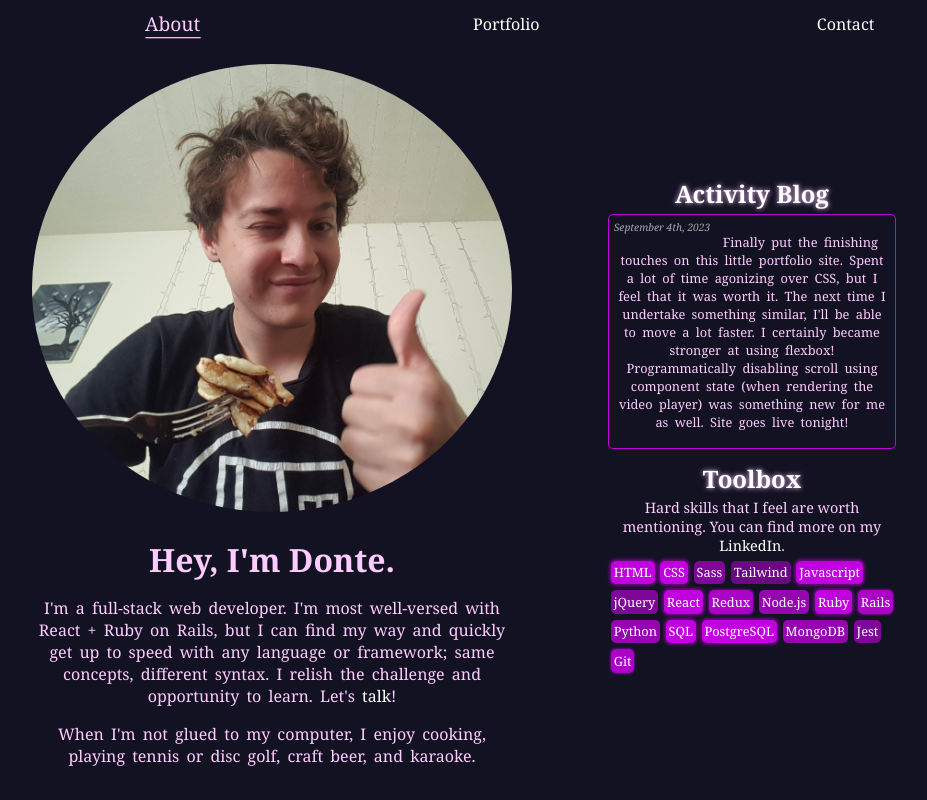
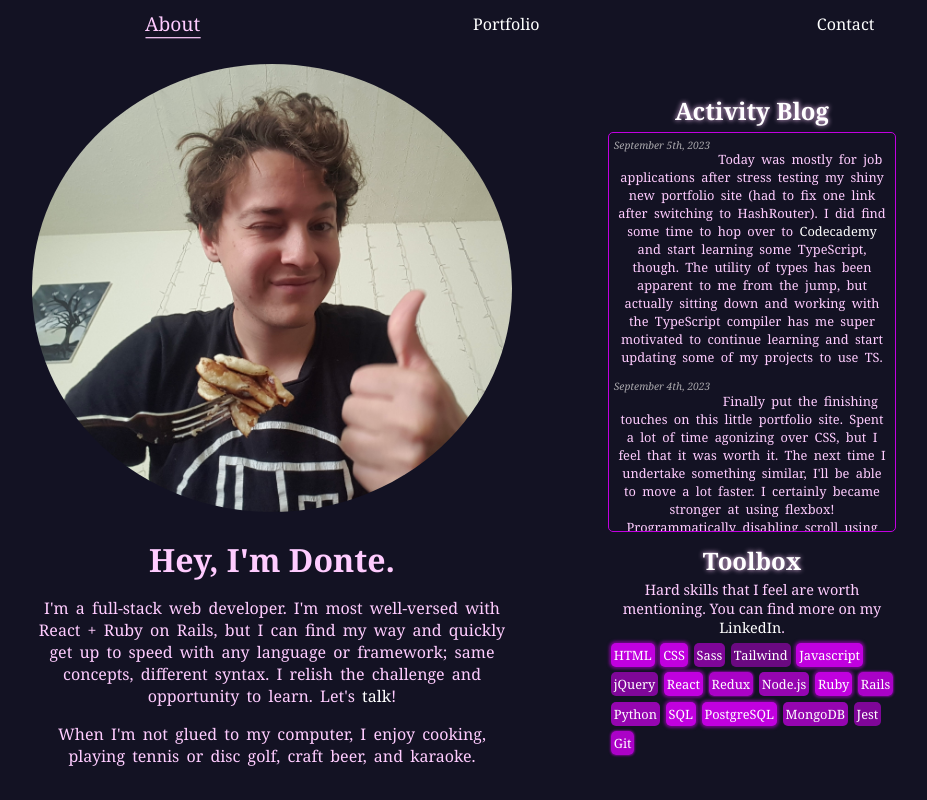
Before and after one commit to dawnteigh/dawnteigh.github.io, a React (Create React App) app: page /#/ in a window 1280 px wide. Shown: the whole page, without its empty margins (128-1055 px from the left). Built offline with nearby package versions, Linux system fonts and the light colour scheme.

Commit message:
9/5 entry; update Activity to parse link elements

```diff
--- a/src/components/Activity.js
+++ b/src/components/Activity.js
@@ -1,10 +1,11 @@
 import React from 'react'
+import parse from 'html-react-parser'
 
 const Activity = ({ activity }) => {
   return (
     <div className='activity'>
       <span className='date'>{activity.date}</span>
-      <p>{activity.entry}</p>
+      <p>{parse(activity.entry)}</p>
     </div>
   )
 }
--- a/src/data/activity.js
+++ b/src/data/activity.js
@@ -1,6 +1,10 @@
 export const activity = [
+  {
+    date: 'September 5th, 2023',
+    entry: `Today was mostly for job applications after stress testing my shiny new portfolio site (had to fix one link after switching to HashRouter). I did find some time to hop over to <a href="https://www.codecademy.com/learn" target="_blank">Codecademy</a> and start learning some TypeScript, though. The utility of types has been apparent to me from the jump, but actually sitting down and working with the TypeScript compiler has me super motivated to continue learning and start updating some of my projects to use TS.`
+  },
   {
     date: 'September 4th, 2023',
     entry: "Finally put the finishing touches on this little portfolio site. Spent a lot of time agonizing over CSS, but I feel that it was worth it. The next time I undertake something similar, I'll be able to move a lot faster. I certainly became stronger at using flexbox! Programmatically disabling scroll using component state (when rendering the video player) was something new for me as well. Site goes live tonight!"
-  },
+  }
 ]
```
